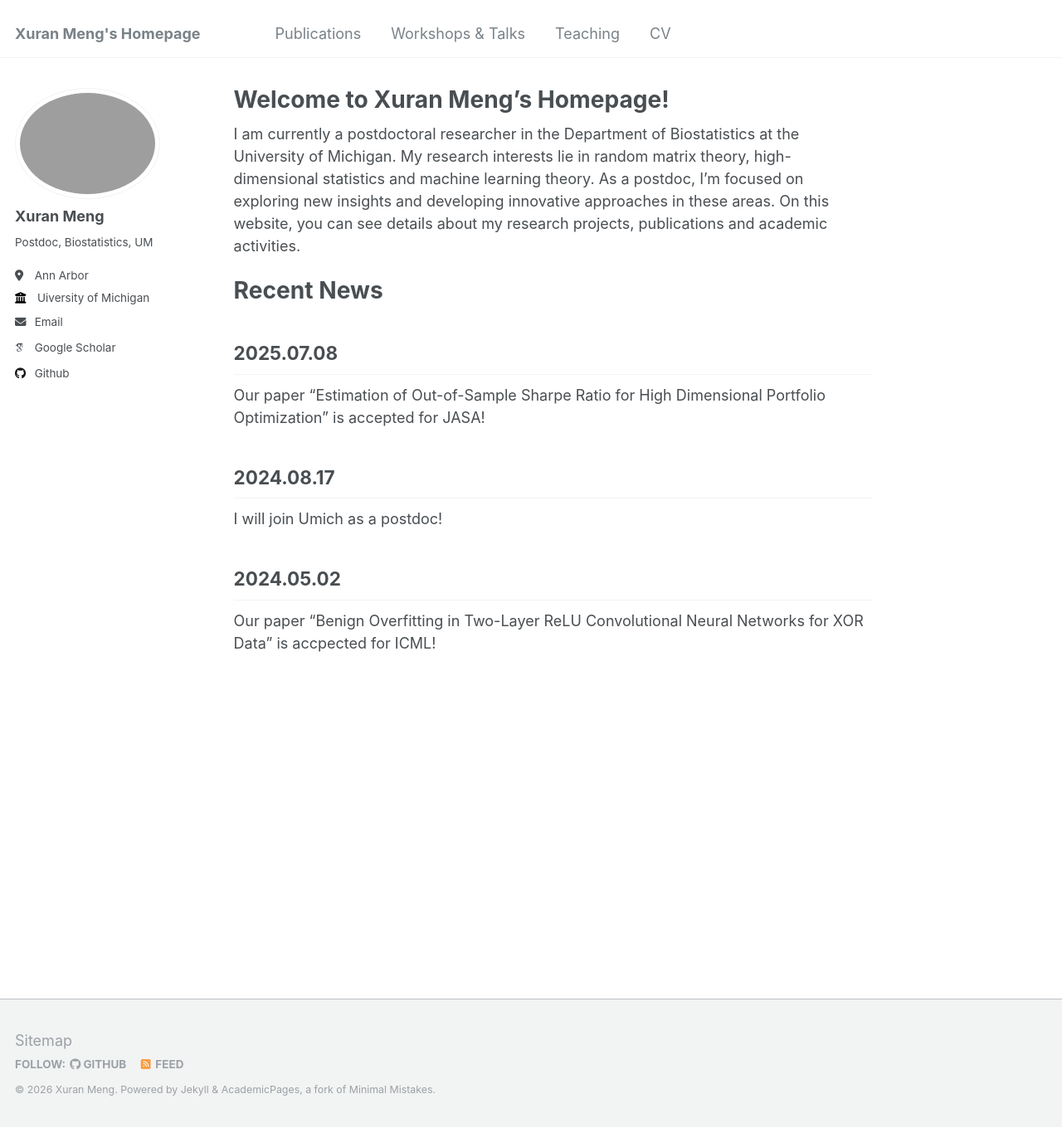
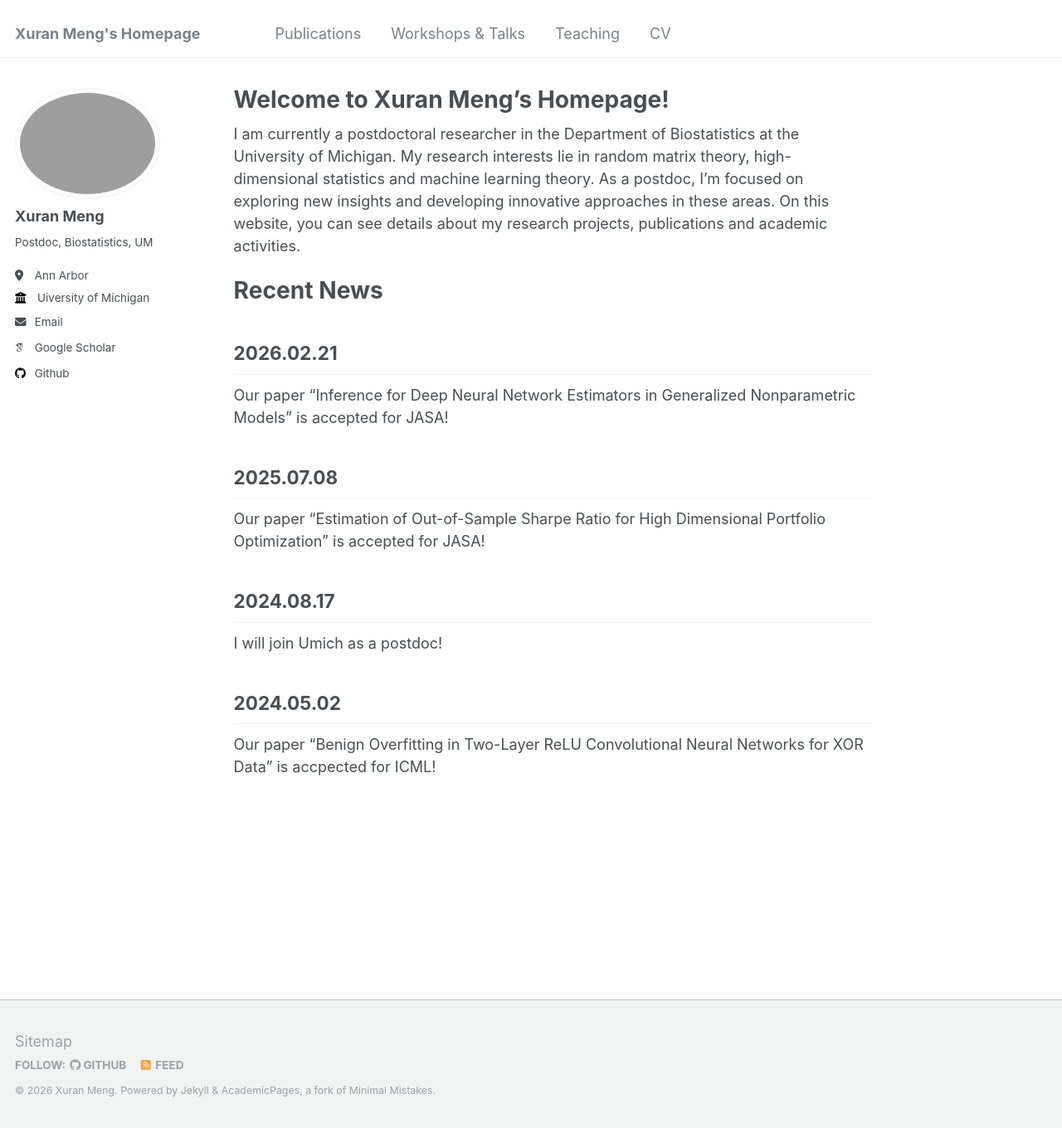
Before and after one commit to XuranMeng/XuranMeng.github.io, a Jekyll site: the page built from _pages/about.md, in a window 1280 px wide and 1360 px high. Shown: the whole window at 83% size. Built offline with Jekyll 4.4.1, drawn with Linux system fonts in a browser that asks for light colours; some web fonts are replaced.

Commit message:
Update recent news section with new paper acceptance
Added recent news about paper acceptance.

```diff
--- a/_pages/about.md
+++ b/_pages/about.md
@@ -12,6 +12,10 @@ I am currently a postdoctoral researcher in the Department of Biostatistics at t
 Recent News
 ======
 
+2026.02.21
+-----
+Our paper "Inference for Deep Neural Network Estimators in Generalized Nonparametric Models" is accepted for JASA!
+
 2025.07.08
 -----
 Our paper "Estimation of Out-of-Sample Sharpe Ratio for High Dimensional Portfolio Optimization" is accepted for JASA!
```
